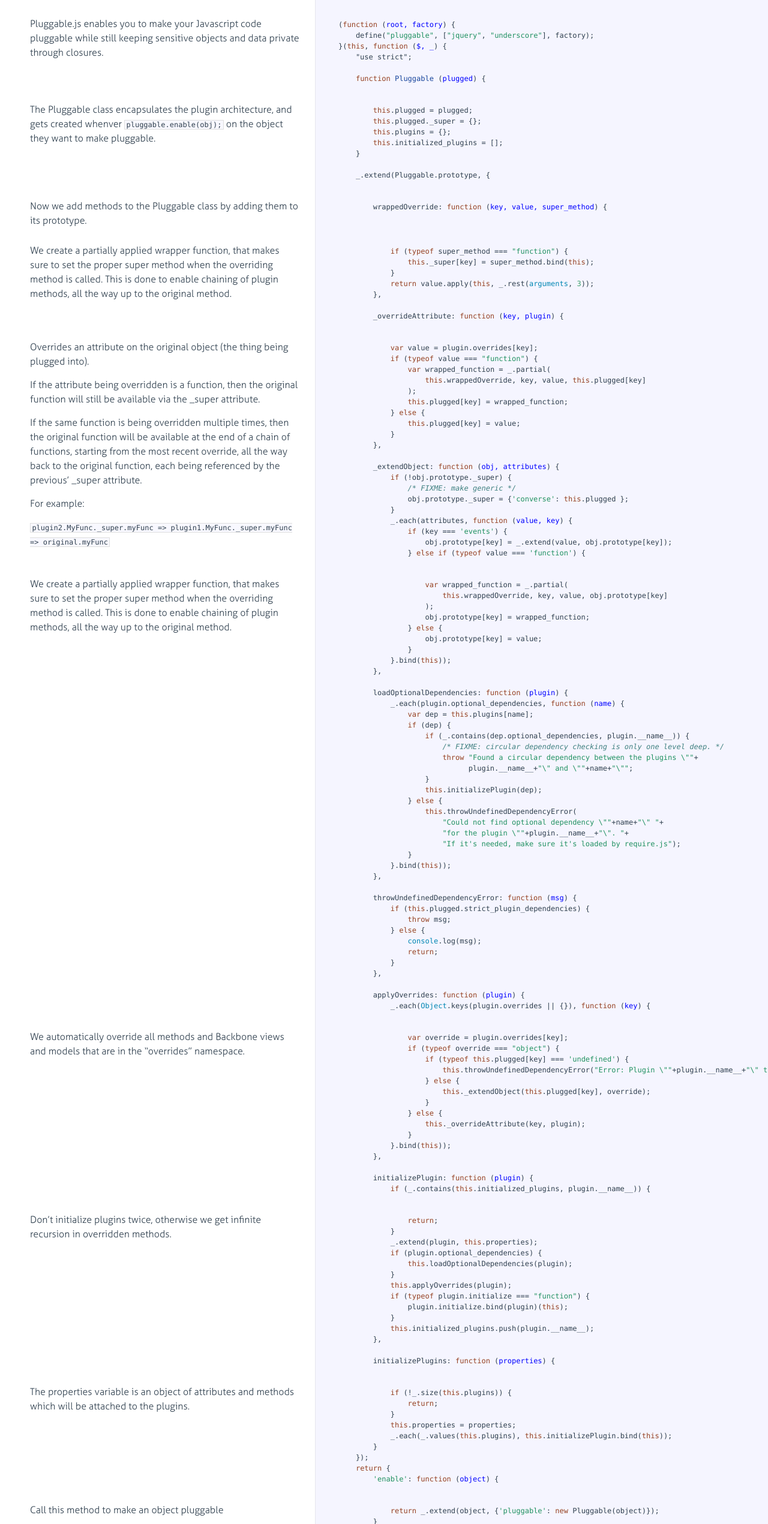
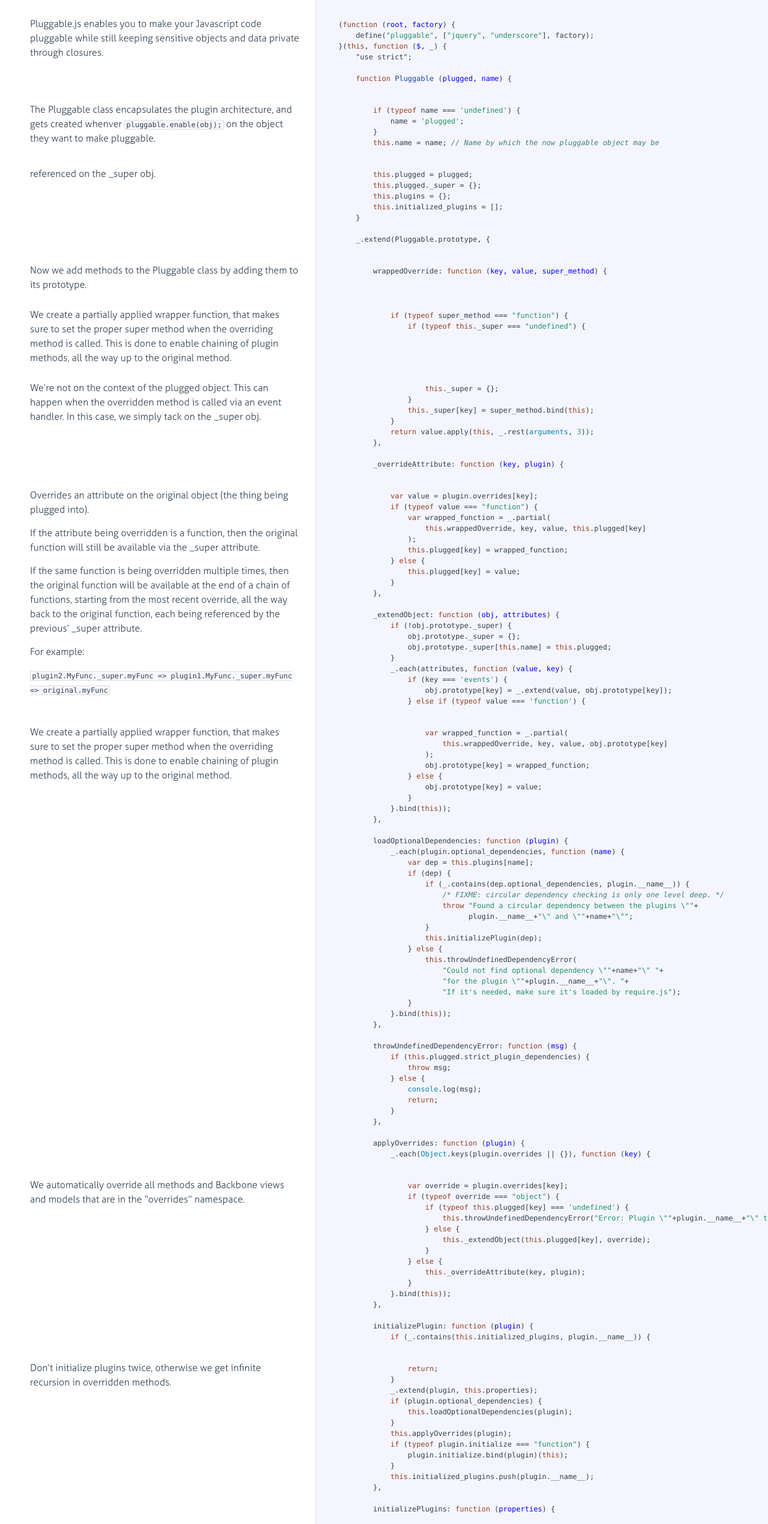
Before and after one commit to conversejs/pluggable.js, a website: page docs/pluggable.html in a window 1280 px wide. Shown: the part 259-2800 px from the top of the page at 60% size. Drawn offline with Linux system fonts and the light colour scheme.

Commit message:
Update docco html

```diff
--- a/docs/pluggable.html
+++ b/docs/pluggable.html
@@ -59,7 +59,7 @@ keeping sensitive objects and data private through closures.</p>
 }(<span class="hljs-keyword">this</span>, <span class="hljs-function"><span class="hljs-keyword">function</span> (<span class="hljs-params">$, _</span>) </span>{
 <span class="hljs-meta">    "use strict"</span>;
 
-    <span class="hljs-function"><span class="hljs-keyword">function</span> <span class="hljs-title">Pluggable</span> (<span class="hljs-params">plugged</span>) </span>{</pre></div></div>
+    <span class="hljs-function"><span class="hljs-keyword">function</span> <span class="hljs-title">Pluggable</span> (<span class="hljs-params">plugged, name</span>) </span>{</pre></div></div>
 
         </li>
 
@@ -76,6 +76,24 @@ to make pluggable.</p>
 
             </div>
 
+            <div class="content"><div class='highlight'><pre>        <span class="hljs-keyword">if</span> (<span class="hljs-keyword">typeof</span> name === <span class="hljs-string">'undefined'</span>) {
+            name = <span class="hljs-string">'plugged'</span>;
+        }
+        <span class="hljs-keyword">this</span>.name = name; <span class="hljs-comment">// Name by which the now pluggable object may be</span></pre></div></div>
+
+        </li>
+
+
+        <li id="section-4">
+            <div class="annotation">
+
+              <div class="pilwrap ">
+                <a class="pilcrow" href="#section-4">&#182;</a>
+              </div>
+              <p>referenced on the _super obj.</p>
+
+            </div>
+
             <div class="content"><div class='highlight'><pre>        <span class="hljs-keyword">this</span>.plugged = plugged;
         <span class="hljs-keyword">this</span>.plugged._super = {};
         <span class="hljs-keyword">this</span>.plugins = {};
@@ -87,11 +105,11 @@ to make pluggable.</p>
         </li>
 
 
-        <li id="section-4">
+        <li id="section-5">
             <div class="annotation">
 
               <div class="pilwrap ">
-                <a class="pilcrow" href="#section-4">&#182;</a>
+                <a class="pilcrow" href="#section-5">&#182;</a>
               </div>
               <p>Now we add methods to the Pluggable class by adding them to its
 prototype.</p>
@@ -104,11 +122,11 @@ prototype.</p>
         </li>
 
 
-        <li id="section-5">
+        <li id="section-6">
             <div class="annotation">
 
               <div class="pilwrap ">
-                <a class="pilcrow" href="#section-5">&#182;</a>
+                <a class="pilcrow" href="#section-6">&#182;</a>
               </div>
               <p>We create a partially applied wrapper function, that
 makes sure to set the proper super method when the
@@ -119,6 +137,26 @@ original method.</p>
             </div>
 
             <div class="content"><div class='highlight'><pre>            <span class="hljs-keyword">if</span> (<span class="hljs-keyword">typeof</span> super_method === <span class="hljs-string">"function"</span>) {
+                <span class="hljs-keyword">if</span> (<span class="hljs-keyword">typeof</span> <span class="hljs-keyword">this</span>._super === <span class="hljs-string">"undefined"</span>) {</pre></div></div>
+
+        </li>
+
+
+        <li id="section-7">
+            <div class="annotation">
+
+              <div class="pilwrap ">
+                <a class="pilcrow" href="#section-7">&#182;</a>
+              </div>
+              <p>We’re not on the context of the plugged object.
+This can happen when the overridden method is called via
+an event handler. In this case, we simply tack on the
+_super obj.</p>
+
+            </div>
+
+            <div class="content"><div class='highlight'><pre>                    <span class="hljs-keyword">this</span>._super = {};
+                }
                 <span class="hljs-keyword">this</span>._super[key] = super_method.bind(<span class="hljs-keyword">this</span>);
             }
             <span class="hljs-keyword">return</span> value.apply(<span class="hljs-keyword">this</span>, _.rest(<span class="hljs-built_in">arguments</span>, <span class="hljs-number">3</span>));
@@ -129,11 +167,11 @@ original method.</p>
         </li>
 
 
-        <li id="section-6">
+        <li id="section-8">
             <div class="annotation">
 
               <div class="pilwrap ">
-                <a class="pilcrow" href="#section-6">&#182;</a>
+                <a class="pilcrow" href="#section-8">&#182;</a>
               </div>
               <p>Overrides an attribute on the original object (the thing being
 plugged into).</p>
@@ -162,8 +200,8 @@ previous’ _super attribute.</p>
 
         _extendObject: <span class="hljs-function"><span class="hljs-keyword">function</span> (<span class="hljs-params">obj, attributes</span>) </span>{
             <span class="hljs-keyword">if</span> (!obj.prototype._super) {
-                <span class="hljs-comment">/* <span class="hljs-doctag">FIXME:</span> make generic */</span>
-                obj.prototype._super = {<span class="hljs-string">'converse'</span>: <span class="hljs-keyword">this</span>.plugged };
+                obj.prototype._super = {};
+                obj.prototype._super[<span class="hljs-keyword">this</span>.name] = <span class="hljs-keyword">this</span>.plugged;
             }
             _.each(attributes, <span class="hljs-function"><span class="hljs-keyword">function</span> (<span class="hljs-params">value, key</span>) </span>{
                 <span class="hljs-keyword">if</span> (key === <span class="hljs-string">'events'</span>) {
@@ -173,11 +211,11 @@ previous’ _super attribute.</p>
         </li>
 
 
-        <li id="section-7">
+        <li id="section-9">
             <div class="annotation">
 
               <div class="pilwrap ">
-                <a class="pilcrow" href="#section-7">&#182;</a>
+                <a class="pilcrow" href="#section-9">&#182;</a>
               </div>
               <p>We create a partially applied wrapper function, that
 makes sure to set the proper super method when the
@@ -231,11 +269,11 @@ original method.</p>
         </li>
 
 
-        <li id="section-8">
+        <li id="section-10">
             <div class="annotation">
 
               <div class="pilwrap ">
-                <a class="pilcrow" href="#section-8">&#182;</a>
+                <a class="pilcrow" href="#section-10">&#182;</a>
               </div>
               <p>We automatically override all methods and Backbone views and
 models that are in the “overrides” namespace.</p>
@@ -261,11 +299,11 @@ models that are in the “overrides” namespace.</p>
         </li>
 
 
-        <li id="section-9">
+        <li id="section-11">
             <div class="annotation">
 
               <div class="pilwrap ">
-                <a class="pilcrow" href="#section-9">&#182;</a>
+                <a class="pilcrow" href="#section-11">&#182;</a>
               </div>
               <p>Don’t initialize plugins twice, otherwise we get
 infinite recursion in overridden methods.</p>
@@ -290,11 +328,11 @@ infinite recursion in overridden methods.</p>
         </li>
 
 
-        <li id="section-10">
+        <li id="section-12">
             <div class="annotation">
 
               <div class="pilwrap ">
-                <a class="pilcrow" href="#section-10">&#182;</a>
+                <a class="pilcrow" href="#section-12">&#182;</a>
               </div>
               <p>The properties variable is an object of attributes and methods
 which will be attached to the plugins.</p>
@@ -309,22 +347,22 @@ which will be attached to the plugins.</p>
         }
     });
     <span class="hljs-keyword">return</span> {
-        <span class="hljs-string">'enable'</span>: <span class="hljs-function"><span class="hljs-keyword">function</span> (<span class="hljs-params">object</span>) </span>{</pre></div></div>
+        <span class="hljs-string">'enable'</span>: <span class="hljs-function"><span class="hljs-keyword">function</span> (<span class="hljs-params">object, name</span>) </span>{</pre></div></div>
 
         </li>
 
 
-        <li id="section-11">
+        <li id="section-13">
             <div class="annotation">
 
               <div class="pilwrap ">
-                <a class="pilcrow" href="#section-11">&#182;</a>
+                <a class="pilcrow" href="#section-13">&#182;</a>
               </div>
               <p>Call this method to make an object pluggable</p>
 
             </div>
 
-            <div class="content"><div class='highlight'><pre>            <span class="hljs-keyword">return</span> _.extend(object, {<span class="hljs-string">'pluggable'</span>: <span class="hljs-keyword">new</span> Pluggable(object)});
+            <div class="content"><div class='highlight'><pre>            <span class="hljs-keyword">return</span> _.extend(object, {<span class="hljs-string">'pluggable'</span>: <span class="hljs-keyword">new</span> Pluggable(object, name)});
         }
     };
 }));</pre></div></div>
```
